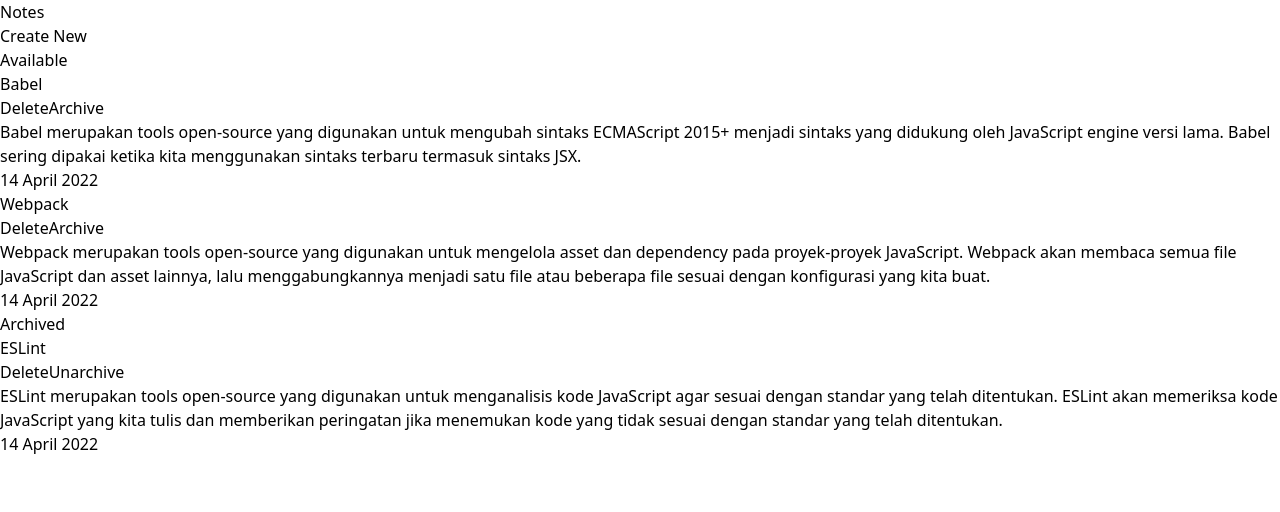
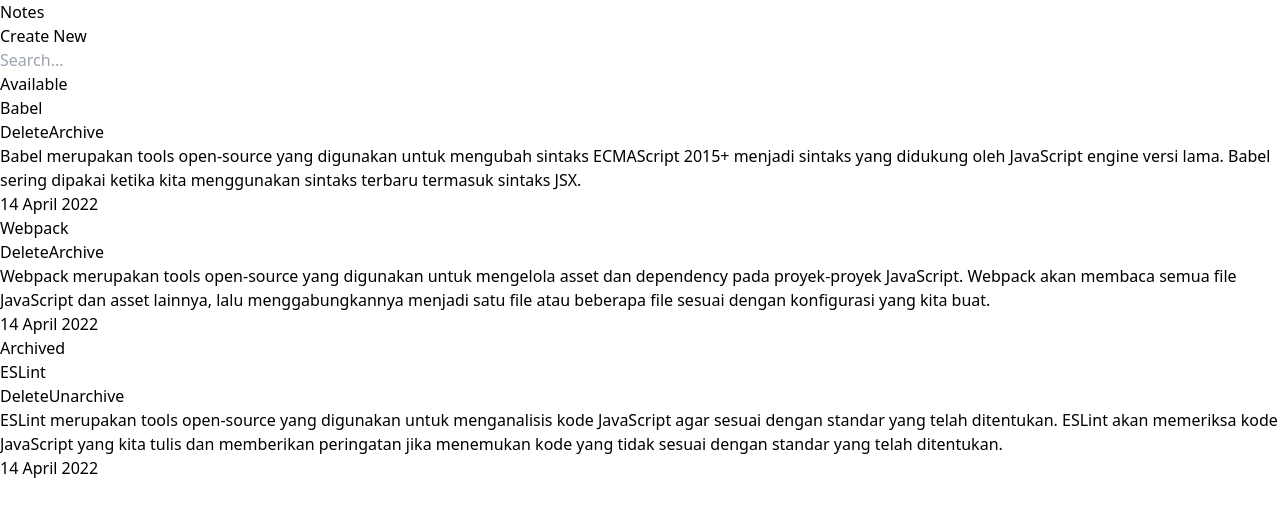
Before and after one commit to aufasyaihan/notes-app, a React (Vite) app: page / in a window 1280 px wide. Shown: the top 512 px of the page. Built offline with nearby package versions, Linux system fonts and the light colour scheme.

Commit message:
created search feature

```diff
--- a/src/App.tsx
+++ b/src/App.tsx
@@ -5,6 +5,7 @@
 import Archived from "./components/Archived";
 import Button from "./UI/Button";
 import CreateNote from "./components/CreateNote";
+import SearchBar from "./components/Search";
 
 const initialData: NoteType[] = [
     {
@@ -33,6 +34,7 @@
 function App() {
     const [notes, setNotes] = useState<NoteType[]>(initialData);
     const [isModalOpen, setModalOpen] = useState(false);
+    const [searchTerm, setSearchTerm] = useState<string>("");
 
     const createNote = (note: NoteType) => {
         setNotes([...notes, note]);
@@ -50,22 +52,35 @@
         setNotes(notes.filter((note) => note.id !== id));
     };
 
-    const archivedNotes: NoteType[] = notes.filter(
-        (note) => note.archived == true
+    const handleSearch = (keyword: string) => {
+        setSearchTerm(keyword.toLowerCase());
+    };
+
+    const filteredNotes = notes.filter(
+        (note) =>
+            note.title.toLowerCase().includes(searchTerm) ||
+            note.body.toLowerCase().includes(searchTerm)
     );
-    const availableNotes: NoteType[] = notes.filter(
-        (note) => note.archived == false
+
+    const archivedNotes: NoteType[] = filteredNotes.filter(
+        (note) => note.archived
+    );
+    const availableNotes: NoteType[] = filteredNotes.filter(
+        (note) => !note.archived
     );
     return (
         <>
             <Navbar />
             <main className="mx-5 my-2">
+                <div className="flex justify-between items-center">
                     <Button
                         className="bg-indigo-500 text-white hover:bg-indigo-600"
                         onClick={() => setModalOpen(true)}
                     >
                         Create New
                     </Button>
+                    <SearchBar handleSubmit={handleSearch}/>
+                </div>
                 <CreateNote
                     isOpen={isModalOpen}
                     onClose={() => setModalOpen(false)}
--- /dev/null
+++ b/src/components/Search.tsx
@@ -0,0 +1,38 @@
+import { useState, useEffect } from "react";
+
+const SearchBar = ({
+    handleSubmit,
+}: {
+    handleSubmit: (keyword: string) => void;
+}) => {
+    const [search, setSearch] = useState<string>("");
+    const [debouncedSearch, setDebouncedSearch] = useState<string>("");
+
+    useEffect(() => {
+        const handler = setTimeout(() => {
+            setDebouncedSearch(search);
+        }, 1000);
+
+        return () => {
+            clearTimeout(handler);
+        };
+    }, [search]);
+
+    useEffect(() => {
+        handleSubmit(debouncedSearch);
+    }, [debouncedSearch, handleSubmit]);
+
+    return (
+        <form className="flex gap-2 items-center">
+            <input
+                type="text"
+                value={search}
+                onChange={(e) => setSearch(e.target.value)}
+                placeholder="Search..."
+                className="px-4 py-2 outline outline-1 outline-gray-400 rounded-md"
+            />
+        </form>
+    );
+};
+
+export default SearchBar;
```
Lines whose indentation alone changed are shown as unchanged.
